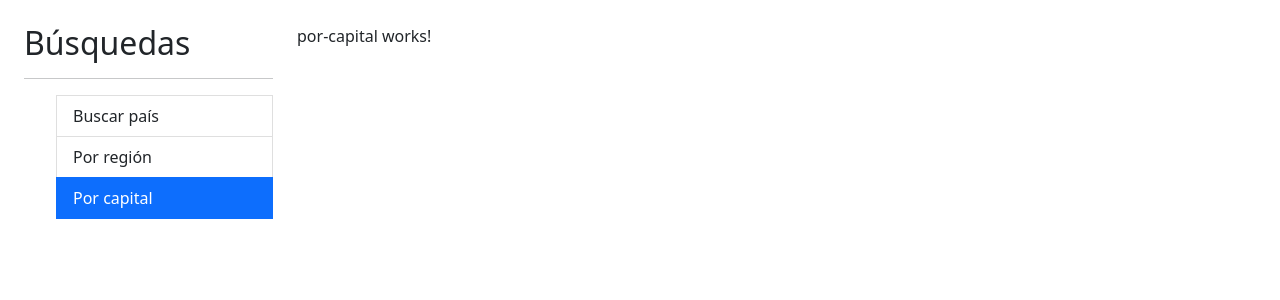
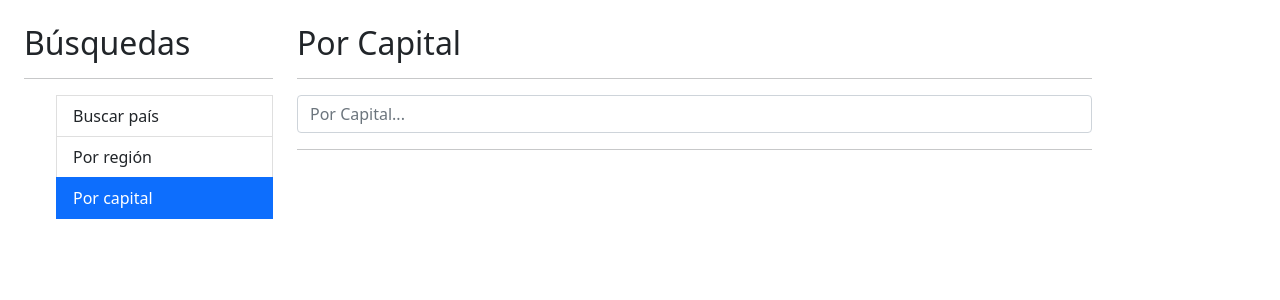
Before and after one commit to IsidroSE/paisesApp, an Angular app: page /capital in a window 1280 px wide. Shown: the top 300 px of the page. Built offline with nearby package versions, Linux system fonts and the light colour scheme.

Commit message:
add page porPais

```diff
--- a/src/app/pais/components/pais-input/pais-input.component.html
+++ b/src/app/pais/components/pais-input/pais-input.component.html
@@ -5,7 +5,7 @@
         type="text"
         name="termino"
         class="form-control"
-        placeholder="Buscar país..."
+        [placeholder]="placeholder"
         [(ngModel)]="termino"
         (input)="teclaPresionada()"
         />
--- a/src/app/pais/components/pais-input/pais-input.component.ts
+++ b/src/app/pais/components/pais-input/pais-input.component.ts
@@ -1,4 +1,4 @@
-import { Component, Output, EventEmitter, OnInit } from '@angular/core';
+import { Component, Output, EventEmitter, OnInit, Input } from '@angular/core';
 import { debounceTime, Subject } from 'rxjs';
 
 @Component({
@@ -10,6 +10,8 @@
 
   @Output() onEnter: EventEmitter<string> = new EventEmitter();
   @Output() onDebounce: EventEmitter<string> = new EventEmitter();
+
+  @Input() placeholder: string = "";
 
   debouncer: Subject<string> = new Subject();
 
--- a/src/app/pais/components/pais-tabla/pais-tabla.component.html
+++ b/src/app/pais/components/pais-tabla/pais-tabla.component.html
@@ -16,7 +16,7 @@
             <td>
                 <img class="small-flag" [src]="pais.flag" />
             </td>
-            <td>{{ pais.name }}</td>
+            <td>{{ pais.capital }}, {{ pais.name }}</td>
             <td>{{ pais.population | number }}</td>
             <td>
                 <a
--- a/src/app/pais/pages/por-capital/por-capital.component.html
+++ b/src/app/pais/pages/por-capital/por-capital.component.html
@@ -1 +1,23 @@
-<p>por-capital works!</p>
+<h2>Por Capital</h2>
+<hr>
+
+<div class="row">
+    <div class="col">
+        <app-pais-input
+        (onEnter)="buscar( $event )"
+        placeholder="Por Capital...">
+        </app-pais-input>
+    </div>
+</div>
+
+<hr>
+
+<div class="alert alert-danger" *ngIf="hayError">
+    No se encontró nada con el término ABCASD
+</div>
+
+<div class="row">
+    <div class="col">
+        <app-pais-tabla [paises]="paises"></app-pais-tabla>
+    </div>
+</div>
--- a/src/app/pais/pages/por-capital/por-capital.component.ts
+++ b/src/app/pais/pages/por-capital/por-capital.component.ts
@@ -1,4 +1,6 @@
-import { Component, OnInit } from '@angular/core';
+import { Component } from '@angular/core';
+import { Country } from '../../interfaces/pais.interface';
+import { PaisService } from '../../services/pais.service';
 
 @Component({
   selector: 'app-por-capital',
@@ -6,11 +8,26 @@
   styles: [
   ]
 })
-export class PorCapitalComponent implements OnInit {
+export class PorCapitalComponent {
 
-  constructor() { }
+  hayError: boolean = false;
+  paises: Country[] = [];
 
-  ngOnInit(): void {
+  constructor( private paisService: PaisService ) { }
+
+  buscar(termino: string) {
+    this.hayError = false;
+
+    this.paisService.buscarCapital(termino).subscribe(
+      (paises) => {
+        console.log(paises);
+        this.paises = paises;
+      }, (err) => {
+        console.log(err);
+        this.hayError = true;
+        this.paises = [];
+      }
+    )
   }
 
 }
--- a/src/app/pais/pages/por-pais/por-pais.component.html
+++ b/src/app/pais/pages/por-pais/por-pais.component.html
@@ -5,7 +5,8 @@
     <div class="col">
         <app-pais-input
         (onEnter)="buscar( $event )"
-        (onDebounce)="sugerencias( $event )">
+        (onDebounce)="sugerencias( $event )"
+        placeholder="Por País...">
         </app-pais-input>
     </div>
 </div>
--- a/src/app/pais/services/pais.service.ts
+++ b/src/app/pais/services/pais.service.ts
@@ -18,4 +18,10 @@
     return this.http.get<Country[]>(url);
   }
 
+  buscarCapital( termino: string): Observable<Country[]> {
+    const url = `${ this.apiUrl }/capital/${ termino }`;
+
+    return this.http.get<Country[]>(url);
+  }
+
 }
```
